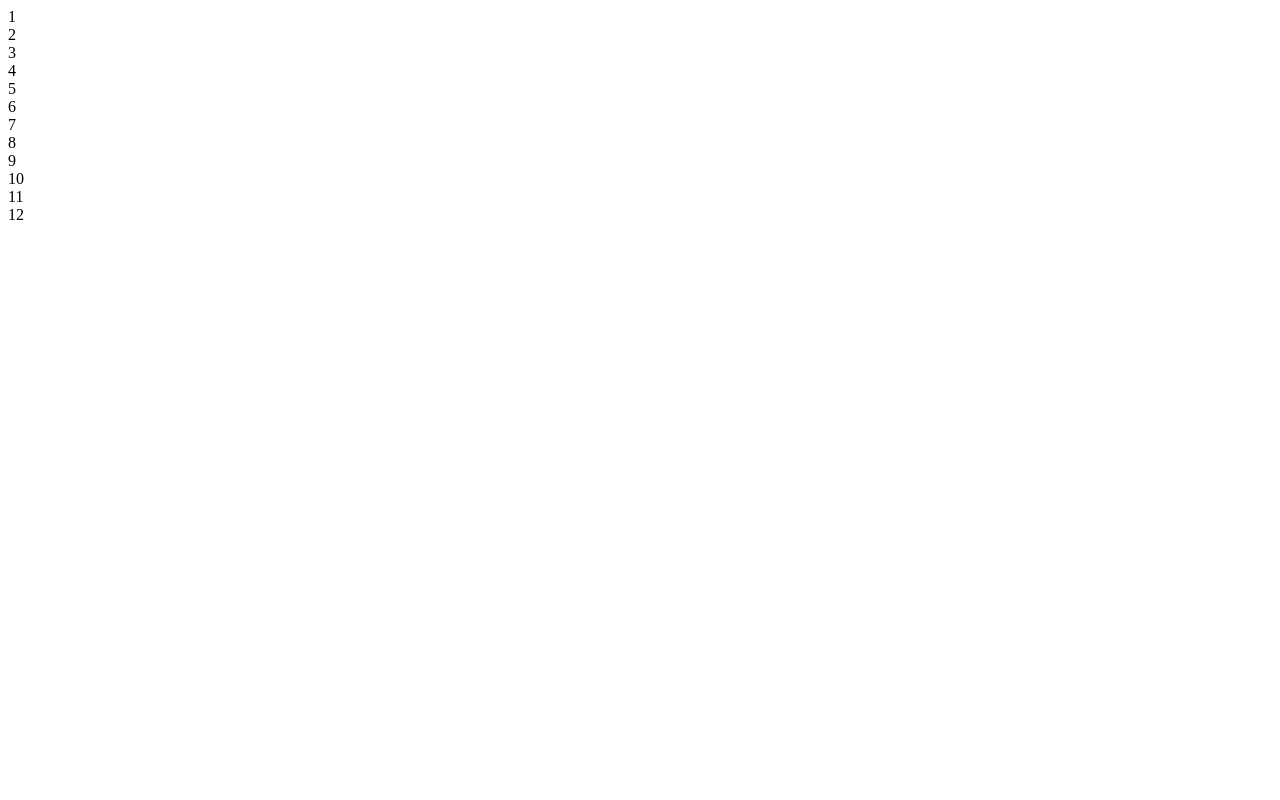
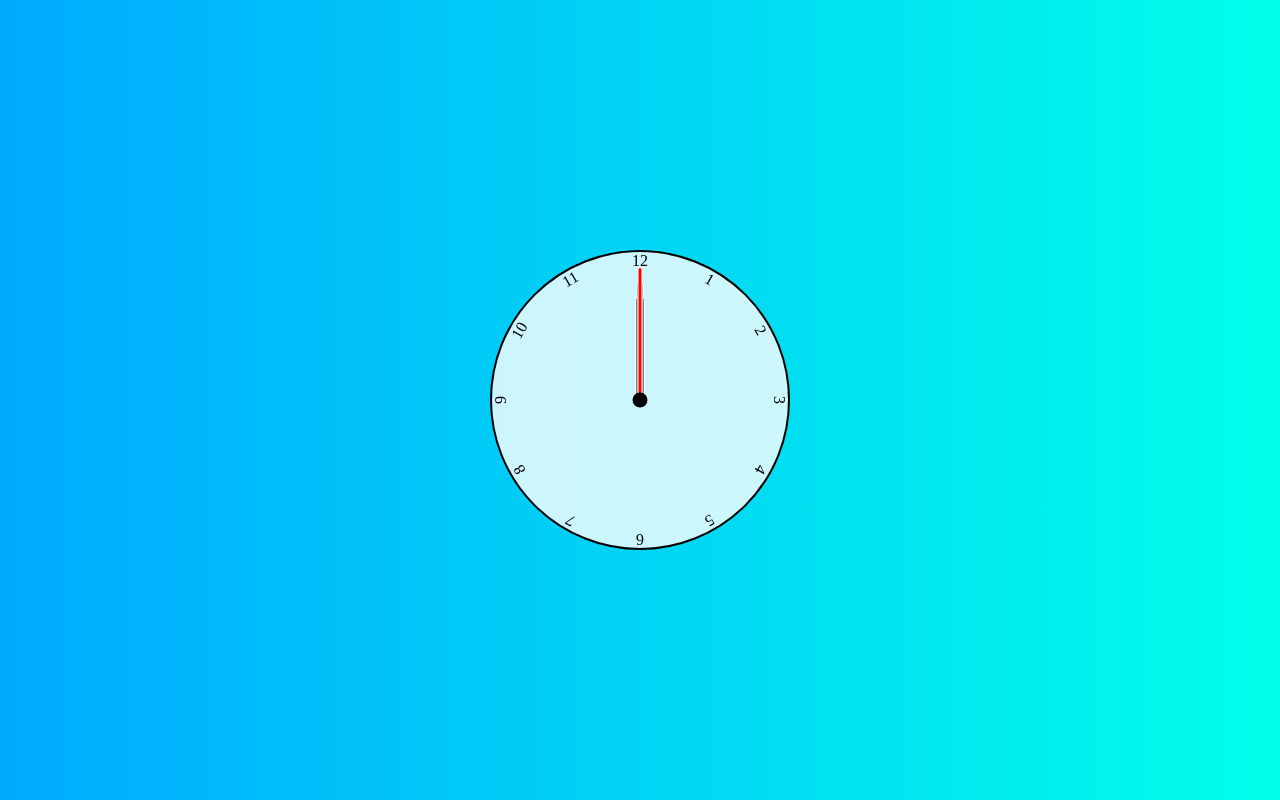
Before and after one commit to DarGrz/Clock-JavaScript, a plain HTML site: page index.html in a window 1280 px wide. Drawn offline with Linux system fonts and the light colour scheme.

Commit message:
CSS Clock Style

```diff
--- a/index.html
+++ b/index.html
@@ -3,6 +3,7 @@
 <head>
     <meta charset="UTF-8">
     <meta http-equiv="X-UA-Compatible" content="IE=edge">
+    <link rel="stylesheet" href="style.css">
     <meta name="viewport" content="width=device-width, initial-scale=1.0">
     <title>Document</title>
 </head>
--- /dev/null
+++ b/style.css
@@ -0,0 +1,94 @@
+* {
+    margin: 0;
+    padding: 0;
+    box-sizing: border-box;
+}
+
+:root {
+    --black: black;
+}
+
+body {
+    background: linear-gradient(to right, hsl(200, 100%, 50%), hsl(175, 100%, 50%));
+    min-height: 100vh;
+    display: flex;
+    justify-content: center;
+    align-items: center;
+}
+
+.clock {
+    width: 300px;
+    height: 300px;
+    background-color: rgba(255, 255,255, .8);
+    border-radius: 50%;
+    border: 2px solid var(--black);
+    position: relative;
+    margin: auto;
+    overflow: hidden;
+}
+
+.clock .number {
+    --rotation: 0;
+    position: absolute;
+    width: 100%;
+    height: 100%;
+    text-align: center;
+    transform: rotate(var(--rotation));
+}
+
+.clock .number1 { --rotation: 30deg; }
+.clock .number2 { --rotation: 60deg; }
+.clock .number3 { --rotation: 90deg; }
+.clock .number4 { --rotation: 120deg; }
+.clock .number5 { --rotation: 150deg; }
+.clock .number6 { --rotation: 180deg; }
+.clock .number7 { --rotation: 210deg; }
+.clock .number8 { --rotation: 240deg; }
+.clock .number9 { --rotation: 270deg; }
+.clock .number10 { --rotation: 300deg; }
+.clock .number11 { --rotation: 330deg; }
+
+.clock .hand {
+    --rotation: 0;
+    position: absolute;
+    bottom: 50%;
+    left: 50%;
+    /* width: 10px;
+    height: 40%; */
+    background-color: black;
+    border: 1px solid white;
+    border-top-left-radius: 10px;
+    border-top-right-radius: 10px;
+    transform-origin: bottom;
+    z-index: 10;
+    transform: translateX(-50%)  rotate(calc(var(--rotation) * 1deg));
+}
+
+.clock::after {
+    content: '';
+    position: absolute;
+    background-color: black;
+    z-index: 11;
+    width: 15px;
+    height: 15px;
+    top: 50%;
+    left: 50%;
+    transform: translate(-50%, -50%);
+    border-radius: 50%;
+}
+
+.hand.seconds {
+    width: 5px;
+    height: 45%;
+    background-color: red;
+}
+.hand.minute {
+    width: 7px;
+    height: 40%;
+    background-color: var(--black);
+}
+.hand.hour {
+    width: 10px;
+    height: 35%;
+    background-color: var(--black);
+}
```
